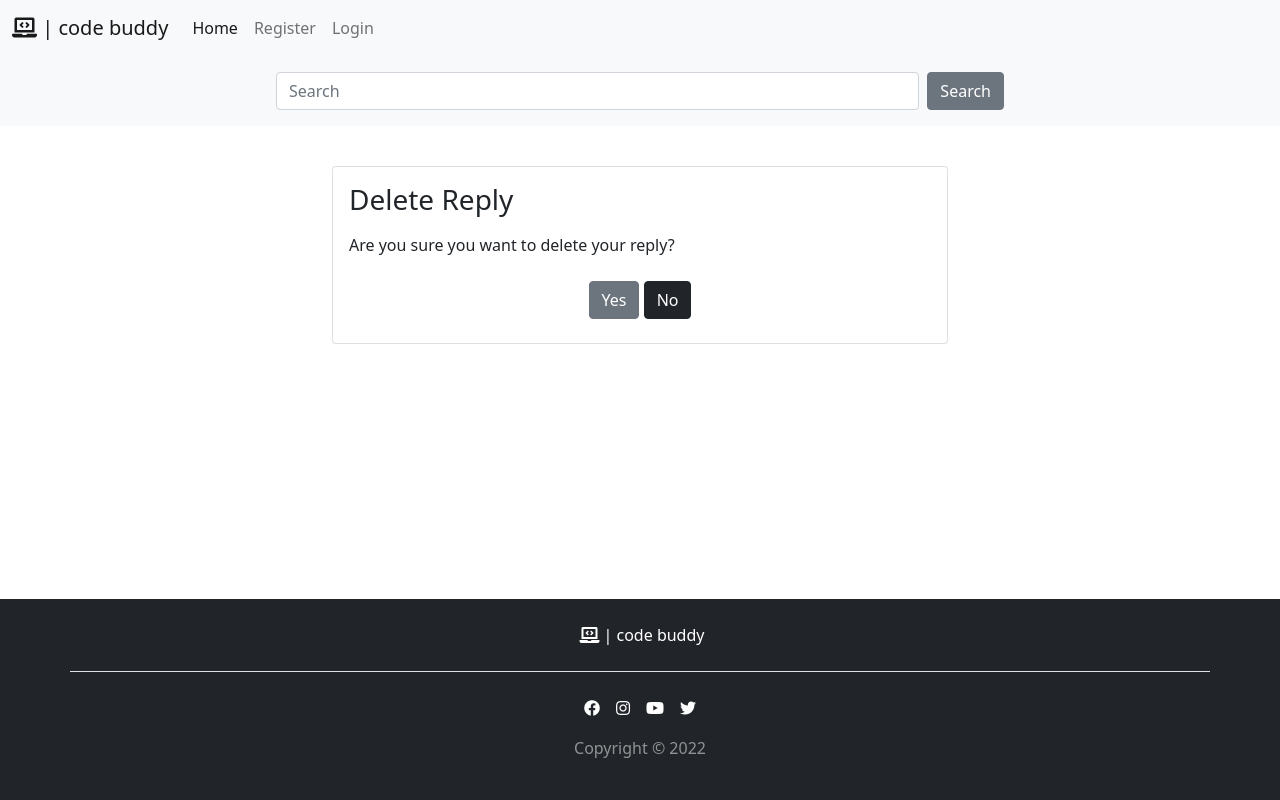
After one commit to josswe26/code-buddy, a Django app: template templates/delete_reply.html in a window 1280 px wide. The commit adds this page. Run offline with Django 3.2, Linux system fonts and the light colour scheme; the template is opened without the code that fills it, so the values that code supplies are empty; some libraries are stand-ins or nearby versions.

Commit message:
Create delete_reply.html template

```diff
--- /dev/null
+++ b/templates/delete_reply.html
@@ -0,0 +1,36 @@
+{% extends "base.html" %}
+
+{% block content %}
+
+{% load crispy_forms_tags %}
+
+<div class="container-fluid my-4">
+
+    <div class="row">
+
+        <div class="col-md-6 offset-md-3 pt-3">
+            <div class="card card-body pb-0">
+
+                <h3 class="mb-3">Delete Reply</h3>
+
+                <!-- Edit Question form -->
+                <form method="POST" action="{% url 'delete_reply' reply.id %}">
+                    {% csrf_token %}
+
+                    <p>Are you sure you want to delete your reply?</p>
+
+                    <div class="text-center my-4">
+                        <button type="submit" class="btn btn-secondary">Yes</button>
+                        <a class="btn btn-dark" href="{% url 'question_detail' reply.question.slug %}">No</a>
+                    </div>
+
+                </form>
+
+            </div>
+        </div>
+
+    </div>
+
+</div>
+
+{% endblock %}
--- a/templates/question_detail.html
+++ b/templates/question_detail.html
@@ -107,6 +107,7 @@
                     {% if request.user == reply.author %}
                     <div>
                         <a class="btn btn-secondary" href="{% url 'edit_reply' reply.id %}">Edit</a>
+                        <a class="btn btn-dark" href="{% url 'delete_reply' reply.id %}">Delete</a>
                     </div>
                     {% endif %}
                 </div>
```
